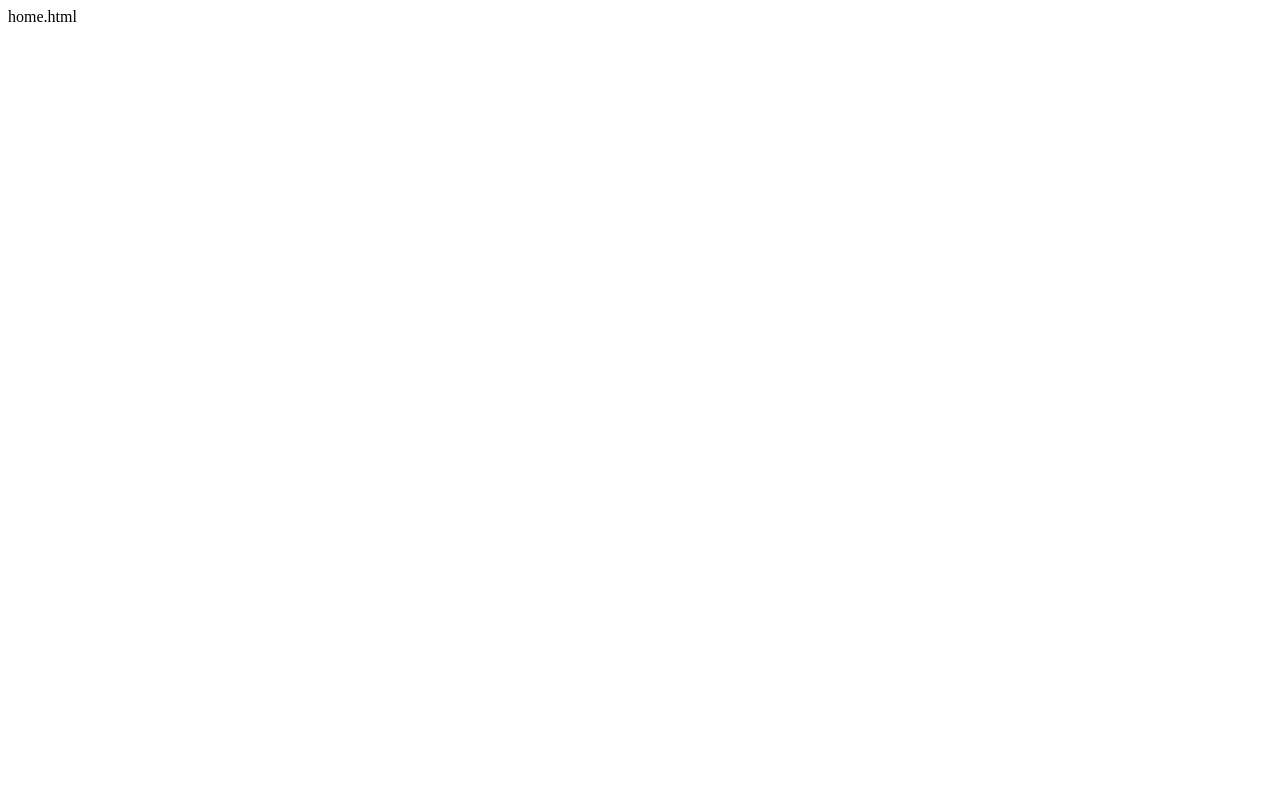
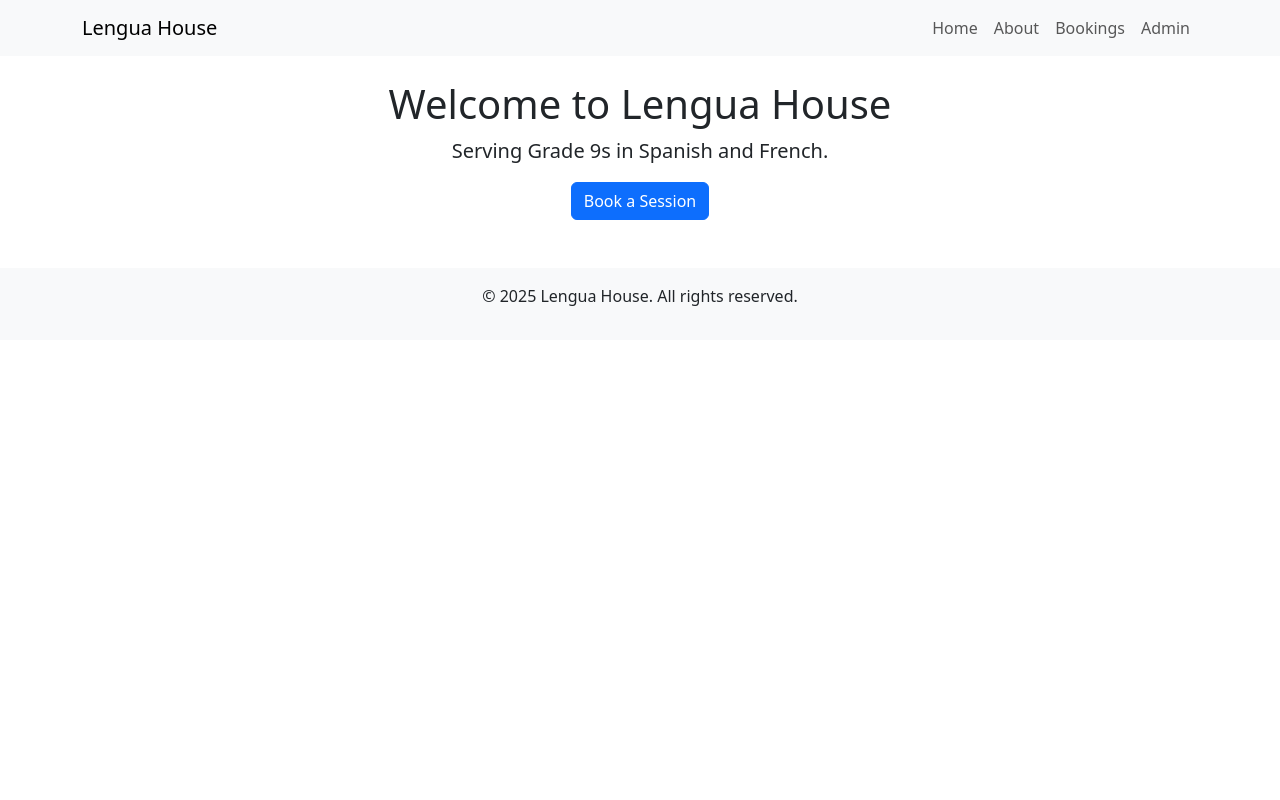
Before and after one commit to GChampkin/PP4_LenguaHouse, a Django app: page / in a window 1280 px wide. Before the commit the page is almost empty. Run offline with Django 4.2, Linux system fonts and the light colour scheme.

Commit message:
Edit templates location

```diff
--- a/my_project/templates/base.html
+++ b/lengua_house/templates/base.html
@@ -11,7 +11,7 @@
 <body>
     <nav class="navbar navbar-expand-lg navbar-light bg-light">
         <div class="container">
-            <a class="navbar-brand" href="{% url 'home' %}">Tutoring</a>
+            <a class="navbar-brand" href="{% url 'home' %}">Lengua House</a>
             <div class="collapse navbar-collapse">
                 <ul class="navbar-nav ms-auto">
                     <li class="nav-item"><a class="nav-link" href="{% url 'home' %}">Home</a></li>
--- a/my_project/templates/home.html
+++ b/lengua_house/templates/home.html
@@ -4,8 +4,8 @@
 
 {% block content %}
 <div class="text-center">
-    <h1>Welcome to Our Tutoring Website</h1>
-    <p class="lead">Learn from the best tutors online.</p>
+    <h1>Welcome to Lengua House</h1>
+    <p class="lead">Serving Grade 9s in Spanish and French.</p>
     <a href="{% url 'bookings' %}" class="btn btn-primary">Book a Session</a>
 </div>
 {% endblock %}
--- a/lengua_house/views.py
+++ b/lengua_house/views.py
@@ -2,13 +2,13 @@ from django.shortcuts import render
 from django.http import HttpResponse
 
 def home(request):
-    return HttpResponse("home.html")
+    return render(request, "home.html")
 
 def about(request):
-    return HttpResponse("about.html")
+    return render(request, "about.html")
 
 def bookings(request):
-    return HttpResponse("bookings.html")
+    return render(request, "bookings.html")
 
 def admin_dashboard(request):
-    return HttpResponse("admin_dashboard.html")
+    return render(request, "admin_dashboard.html")
--- a/my_project/settings.py
+++ b/my_project/settings.py
@@ -10,6 +10,7 @@ For the full list of settings and their values, see
 https://docs.djangoproject.com/en/4.2/ref/settings/
 """
 
+import os
 from pathlib import Path
 
 # Build paths inside the project like this: BASE_DIR / 'subdir'.
```
Also changed, not shown: lengua_house/templates/about.html (renamed from my_project/templates/about.html), lengua_house/templates/admin_dashboard.html (renamed from my_project/templates/admin_dashboard.html), lengua_house/templates/bookings.html (renamed from my_project/templates/bookings.html).
